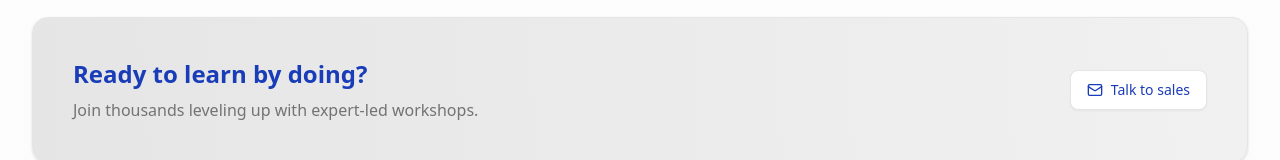
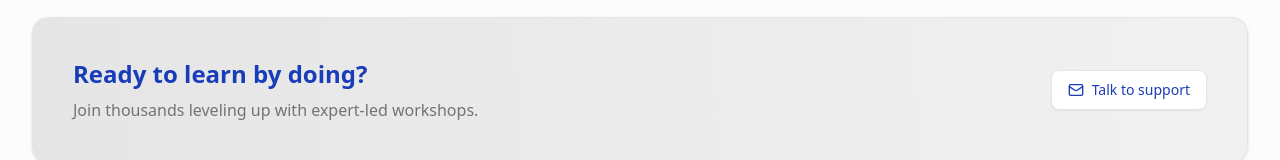
Before and after one commit to Devputra/learnamyte-site, a Next.js app: page / in a window 1280 px wide. Shown: the part 4204-4364 px from the top of the page. Built offline with nearby package versions, Linux system fonts and the light colour scheme.

Commit message:
Image adjustment

```diff
--- a/src/components/LearnamyteLanding.tsx
+++ b/src/components/LearnamyteLanding.tsx
@@ -589,9 +589,9 @@ function LearnamyteLanding() {
                 {/* <Anchor href="/enroll">
                   <Button size="lg" className="gap-2"><Sparkles className="h-4 w-4" aria-hidden /> Enroll today</Button>
                 </Anchor> */}
-                <Anchor href="mailto:team@learnamyte.com?subject=Learnamyte%20Sales%20Inquiry&body=Hello%20Team%2C%0D%0A%0AI%20would%20like%20to%20know%20more%20about%20your%20workshops.">
+                <Anchor href="mailto:team@learnamyte.com?subject=Learnamyte%20Course%20Inquiry&body=Hello%20Team%2C%0D%0A%0AI%20would%20like%20to%20know%20more%20about%20your%20workshops.">
                 <Button size="lg" variant="outline" className="gap-2">
-                  <Mail className="h-4 w-4" aria-hidden /> Talk to sales
+                  <Mail className="h-4 w-4" aria-hidden /> Talk to support
                 </Button>
               </Anchor>
               </div>
```
Also changed, not shown: public/Official_Logo.png.
